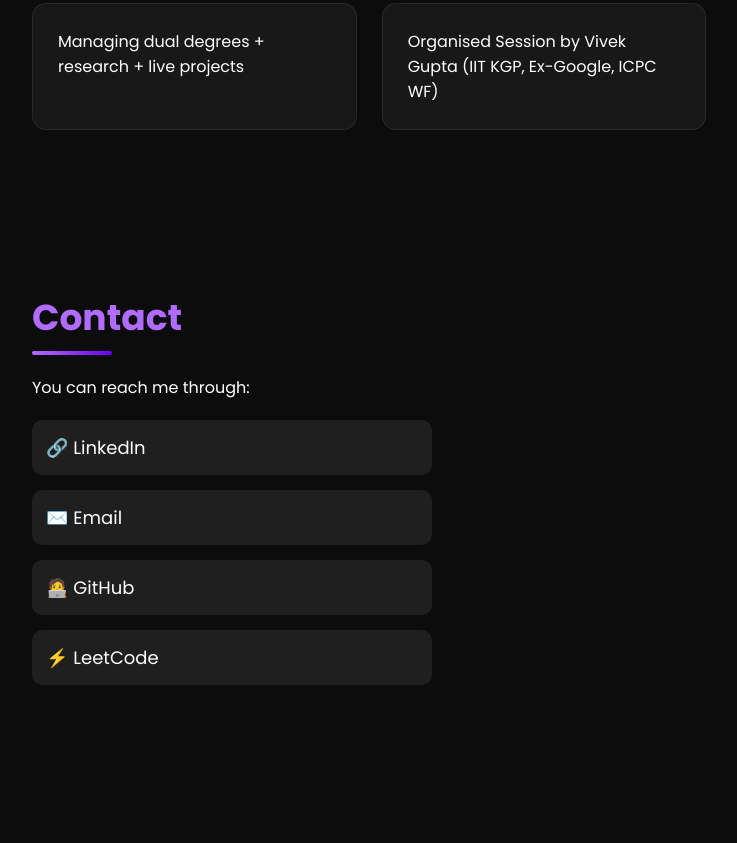
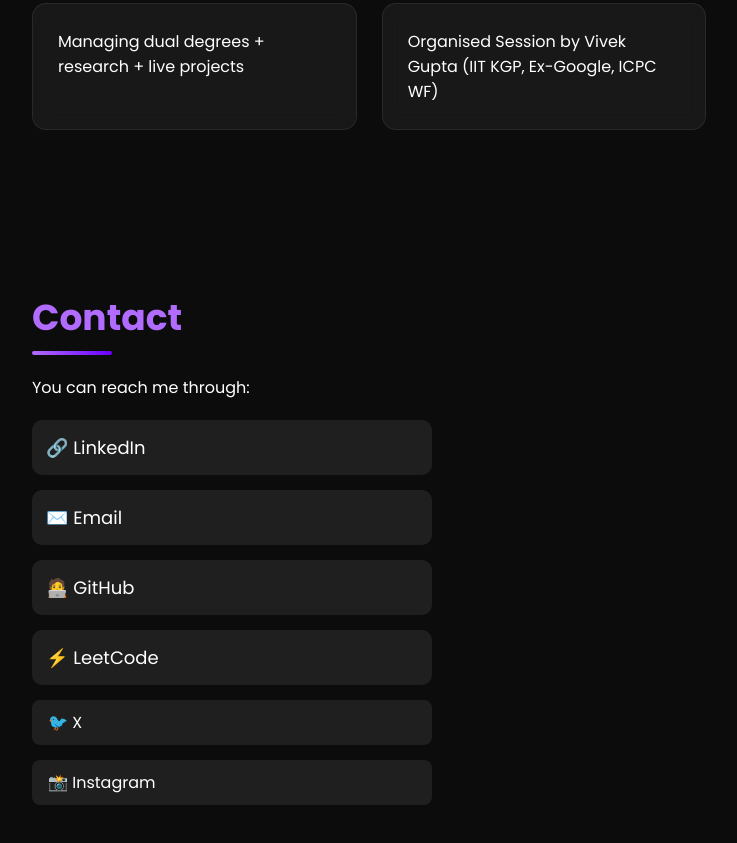
Before and after one commit to Vivek-kumar3011/portfolio, a plain HTML site: page index.html in a window 1280 px wide. Shown: the part 2484-3327 px from the top of the page, without its empty margins (96-833 px from the left). Before the commit the page ends 3249 px from the top, so only its background shows below. Drawn offline with Linux system fonts and the light colour scheme.

Commit message:
Update index.html

```diff
--- a/index.html
+++ b/index.html
@@ -187,6 +187,14 @@
     <a href="mailto:vivek8414051@gmail.com" style="padding:14px;background:rgba(255,255,255,0.08);border-radius:10px;color:#fff;text-decoration:none;font-size:18px;">✉️ Email</a>
     <a href="https://github.com/Vivek-kumar3011" target="_blank" style="padding:14px;background:rgba(255,255,255,0.08);border-radius:10px;color:#fff;text-decoration:none;font-size:18px;">🧑‍💻 GitHub</a>
     <a href="https://leetcode.com/u/vivek_singh3011/" target="_blank" style="padding:14px;background:rgba(255,255,255,0.08);border-radius:10px;color:#fff;text-decoration:none;font-size:18px;">⚡ LeetCode</a>
+    <a href="https://x.com/VivekKumar53603" target="_blank"
+       style="padding:10px 16px;background:rgba(255,255,255,0.08);border-radius:8px;color:#fff;text-decoration:none;font-size:16px;">
+       🐦 X
+    </a>
+    <a href="https://instagram.com/its__vsr" target="_blank"
+       style="padding:10px 16px;background:rgba(255,255,255,0.08);border-radius:8px;color:#fff;text-decoration:none;font-size:16px;">
+       📸 Instagram
+    </a>
   </div>
 </section>
 
```
